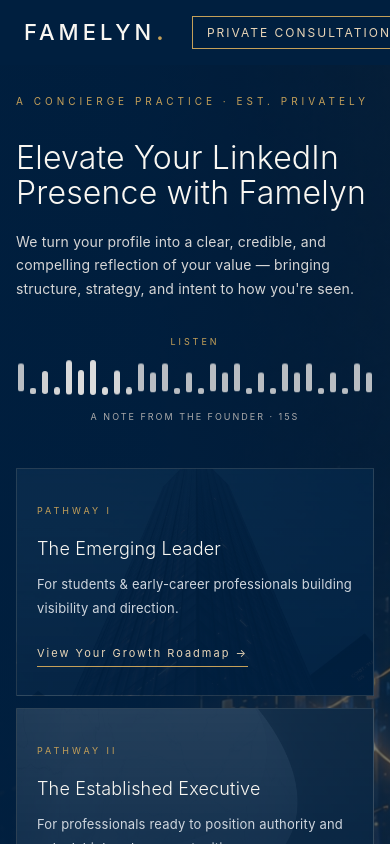
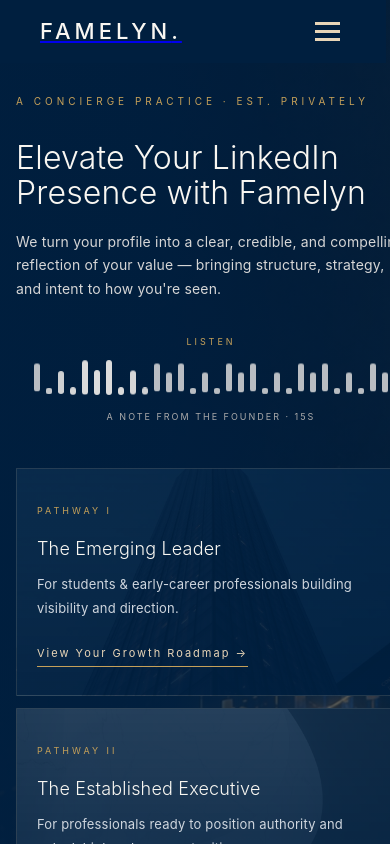
Before and after one commit to madhu-famelyn/Famelyn-updaed, a React (Vite) app in the folder famelyn/: page / in a window 390 px wide. Shown: the top 844 px of the page. Built offline with nearby package versions, Linux system fonts and the light colour scheme.

Commit message:
updated code

```diff
--- a/famelyn/src/Pages/BooksSection/BooksSection.css
+++ b/famelyn/src/Pages/BooksSection/BooksSection.css
@@ -8,7 +8,7 @@
 
 /* CONTAINER */
 .books-container {
-  max-width: 1100px;
+  width: 100%;
   margin: 0 auto;
   text-align: center;
 }
--- a/famelyn/src/Pages/FaqSection/FaqSection.css
+++ b/famelyn/src/Pages/FaqSection/FaqSection.css
@@ -8,7 +8,7 @@
 
 /* CONTAINER */
 .faq-container {
-  max-width: 900px;
+  width: 100%;
   margin: 0 auto;
 }
 
--- a/famelyn/src/Pages/Framework/Framework.css
+++ b/famelyn/src/Pages/Framework/Framework.css
@@ -5,7 +5,7 @@
 }
 
 .framework-container {
-  max-width: 1200px;
+  width: 100%;
   margin: 0 auto;
   display: grid;
   grid-template-columns: 1fr 1.2fr;
--- a/famelyn/src/Pages/Header/Header.css
+++ b/famelyn/src/Pages/Header/Header.css
@@ -1,9 +1,13 @@
-/* IMPORT POPPINS */
-@import url('https://fonts.googleapis.com/css2?family=Poppins:wght@300;400;500;600&display=swap');
+/* GLOBAL FIX (VERY IMPORTANT) */
+html, body {
+  margin: 0;
+  padding: 0;
+  overflow-x: hidden; /* 🔥 prevents horizontal scroll */
+}
 
 /* HEADER */
 .famelyn-header {
-  width: 100%;
+  width: 99%;
   padding: 20px 40px;
   background: #001F3F;
   position: fixed;
@@ -11,6 +15,7 @@
   left: 0;
   z-index: 100;
   font-family: "Poppins", sans-serif;
+  box-sizing: border-box;
 }
 
 /* CONTAINER */
@@ -18,14 +23,8 @@
   display: flex;
   justify-content: space-between;
   align-items: center;
-
-  max-width: 1200px;
+  width: 100%;
   margin: 0 auto;
-}
-
-/* LOGO LINK */
-.logo-link {
-  text-decoration: none;
 }
 
 /* LOGO */
@@ -36,13 +35,6 @@
   display: flex;
   align-items: center;
   font-weight: 500;
-}
-
-/* GOLD DOT */
-.logo-dot {
-  color: #C5A059;
-  margin-left: 1px;
-  font-weight: 700;
 }
 
 /* NAVIGATION */
@@ -58,10 +50,8 @@
   font-size: 14px;
   letter-spacing: 1px;
   transition: 0.3s;
-  position: relative;
 }
 
-/* HOVER EFFECT */
 .nav-item:hover {
   color: #C5A059;
 }
@@ -71,40 +61,68 @@
   border: 1px solid #C5A059;
   padding: 10px 20px;
   background: transparent;
-  margin-right: 8px;
   color: #E8D5B7;
   font-size: 13px;
   letter-spacing: 2px;
   text-transform: uppercase;
   cursor: pointer;
-  transition: 0.3s;
   white-space: nowrap;
 }
 
-.consultation-btn:hover {
-  background: #C5A059;
-  color: #001F3F;
+/* HAMBURGER */
+.hamburger {
+  display: none;
+  flex-direction: column;
+  background: none;
+  border: none;
+  cursor: pointer;
+  gap: 5px;
+}
+
+.hamburger span {
+  width: 25px;
+  height: 3px;
+  background: #E8D5B7;
+}
+
+/* ✅ FIXED MOBILE SIDEBAR */
+.mobile-sidebar {
+  position: fixed; /* 🔥 changed from absolute */
+  top: 0;
+  left: -100%; /* hidden by default */
+  width: 80%;
+  max-width: 300px;
+  height: 100vh;
+  background: linear-gradient(180deg, #001F3F 0%, #003d5c 100%);
+  border-right: 2px solid #C5A059;
+  padding-top: 80px;
+  transition: 0.3s ease;
+  z-index: 999;
+  display: flex;
+  flex-direction: column;
+}
+
+/* WHEN OPEN */
+.mobile-sidebar.open {
+  left: 0;
+}
+
+/* SIDEBAR ITEMS */
+.sidebar-item {
+  padding: 15px 20px;
+  color: #E8D5B7;
+  text-decoration: none;
+  border-bottom: 1px solid rgba(197, 160, 89, 0.2);
 }
 
 /* RESPONSIVE */
-@media (max-width: 1024px) {
-  .famelyn-header {
-    padding: 16px 24px;
+@media (max-width: 768px) {
+  .nav-links,
+  .consultation-btn {
+    display: none;
   }
 
-  .nav-links {
-    gap: 25px;
+  .hamburger {
+    display: flex;
   }
 }
-
-@media (max-width: 768px) {
-
-  .nav-links {
-    display: none; /* hide menu on mobile for now */
-  }
-
-  .consultation-btn {
-    padding: 8px 14px;
-    font-size: 12px;
-  }
-}
--- a/famelyn/src/Pages/Header/header.jsx
+++ b/famelyn/src/Pages/Header/header.jsx
@@ -1,8 +1,29 @@
-import React from "react";
+import React, { useState } from "react";
 import { Link } from "react-router-dom";
 import "./Header.css";
 
 const Header = () => {
+  const [menuOpen, setMenuOpen] = useState(false);
+
+  const toggleMenu = () => {
+    setMenuOpen(!menuOpen);
+  };
+
+  const handleConsultationClick = (e) => {
+    e.preventDefault();
+    // Close menu if open
+    setMenuOpen(false);
+    // Scroll to inner circle section
+    const innerCircleElement = document.getElementById("inner-circle");
+    if (innerCircleElement) {
+      innerCircleElement.scrollIntoView({ behavior: "smooth" });
+    }
+  };
+
+  const handleMenuItemClick = () => {
+    setMenuOpen(false);
+  };
+
   return (
     <header className="famelyn-header">
       <div className="header-container">
@@ -14,20 +35,47 @@
           </div>
         </Link>
 
-        {/* NAV LINKS */}
+        {/* NAV LINKS - Desktop */}
         <nav className="nav-links">
           <Link to="/books" className="nav-item">Books</Link>
           <Link to="/blogs" className="nav-item">Blogs</Link>
         </nav>
 
-        {/* CTA BUTTON */}
-        <Link to="/consultation">
-          <button className="consultation-btn">
-            Private Consultation
-          </button>
+        {/* CTA BUTTON - Desktop */}
+        <button
+          className="consultation-btn"
+          onClick={handleConsultationClick}
+        >
+          Private Consultation
+        </button>
+
+        {/* HAMBURGER MENU */}
+        <button
+          className={`hamburger ${menuOpen ? "active" : ""}`}
+          onClick={toggleMenu}
+          aria-label="Toggle menu"
+        >
+          <span></span>
+          <span></span>
+          <span></span>
+        </button>
+      </div>
+
+      {/* MOBILE SIDEBAR */}
+      <nav className={`mobile-sidebar ${menuOpen ? "open" : ""}`}>
+        <Link to="/books" className="sidebar-item" onClick={handleMenuItemClick}>
+          Books
         </Link>
-
-      </div>
+        <Link to="/blogs" className="sidebar-item" onClick={handleMenuItemClick}>
+          Blogs
+        </Link>
+        <button
+          className="sidebar-consultation-btn"
+          onClick={handleConsultationClick}
+        >
+          Private Consultation
+        </button>
+      </nav>
     </header>
   );
 };
--- a/famelyn/src/Pages/Hero/Hero.css
+++ b/famelyn/src/Pages/Hero/Hero.css
@@ -4,6 +4,8 @@
   background-size: cover;
   background-position: center;
   color: #F9F7F2;
+  width: 100%;
+  overflow-x: hidden;
 }
 
 /* MAIN LAYOUT */
@@ -21,7 +23,7 @@
   grid-template-columns: 1.2fr 0.8fr;
   align-items: center;
 
-  max-width: 1445px;
+  width: 100%;
   margin: 0 auto;
 
   padding: 120px 40px 120px;
@@ -195,6 +197,8 @@
 @media (max-width: 768px) {
   .hero-title {
     font-size: 42px;
+    word-wrap: break-word;
+    overflow-wrap: break-word;
   }
 
   .gateway-wrapper {
@@ -207,10 +211,12 @@
 
   .hero-container {
     padding: 100px 20px 60px;
+    overflow-x: hidden;
   }
 
   .hero-content {
     max-width: 100%;
+    width: 100%;
   }
 
   .tagline {
@@ -221,6 +227,8 @@
   .hero-subtext {
     font-size: 16px;
     margin-bottom: 40px;
+    word-wrap: break-word;
+    overflow-wrap: break-word;
   }
 
   .audio-section {
@@ -243,10 +251,13 @@
 
   .gateway p {
     font-size: 14px;
+    word-wrap: break-word;
+    overflow-wrap: break-word;
   }
 
   .gateway-content {
     max-width: 100%;
+    width: 100%;
   }
 
   .pathway {
@@ -258,12 +269,15 @@
   .hero-container {
     padding: 80px 16px 50px;
     gap: 40px;
+    overflow-x: hidden;
   }
 
   .hero-title {
     font-size: 32px;
     line-height: 1.1;
     margin-bottom: 20px;
+    word-wrap: break-word;
+    overflow-wrap: break-word;
   }
 
   .tagline {
@@ -274,6 +288,8 @@
   .hero-subtext {
     font-size: 14px;
     margin-bottom: 30px;
+    word-wrap: break-word;
+    overflow-wrap: break-word;
   }
 
   .waveform {
@@ -313,6 +329,8 @@
   .gateway p {
     font-size: 13px;
     margin-bottom: 20px;
+    word-wrap: break-word;
+    overflow-wrap: break-word;
   }
 
   .gateway-cta {
@@ -324,3 +342,78 @@
     margin-bottom: 12px;
   }
 }
+
+/* Extra small devices (320px - 375px) */
+@media (max-width: 375px) {
+  .hero-container {
+    padding: 60px 12px 40px;
+    gap: 30px;
+  }
+
+  .hero-title {
+    font-size: 28px;
+    line-height: 1.15;
+    margin-bottom: 18px;
+  }
+
+  .tagline {
+    font-size: 9px;
+    margin-bottom: 12px;
+    letter-spacing: 2px;
+  }
+
+  .hero-subtext {
+    font-size: 13px;
+    margin-bottom: 25px;
+    line-height: 1.4;
+  }
+
+  .hero-content {
+    width: 100%;
+  }
+
+  .gateway h2 {
+    font-size: 16px;
+    margin-bottom: 8px;
+  }
+
+  .gateway p {
+    font-size: 12px;
+    margin-bottom: 15px;
+    line-height: 1.3;
+  }
+
+  .gateway {
+    padding: 25px 16px;
+  }
+
+  .waveform {
+    gap: 1px;
+  }
+
+  .bar {
+    width: 2px;
+    height: 10px;
+  }
+
+  .bar:nth-child(odd) {
+    height: 18px;
+  }
+
+  .audio-section {
+    gap: 8px;
+  }
+
+  .listen {
+    font-size: 8px;
+  }
+
+  .audio-note {
+    font-size: 8px;
+  }
+
+  .pathway {
+    font-size: 8px;
+    margin-bottom: 10px;
+  }
+}
--- a/famelyn/src/Pages/ProblemSection/ProblemSection.css
+++ b/famelyn/src/Pages/ProblemSection/ProblemSection.css
@@ -7,7 +7,7 @@
 /* CONTAINER */
 
 .problem-container {
-  max-width: 1200px;
+  width: 100%;
   margin: 0 auto;
 }
 
--- a/famelyn/src/Pages/USPSection/USPSection.css
+++ b/famelyn/src/Pages/USPSection/USPSection.css
@@ -8,7 +8,7 @@
 
 /* CONTAINER */
 .usp-container {
-  max-width: 1100px;
+  width: 100%;
   margin: 0 auto;
 }
 
--- a/famelyn/src/Pages/components/HighPerformingPosts.css
+++ b/famelyn/src/Pages/components/HighPerformingPosts.css
@@ -5,7 +5,7 @@
 }
 
 .high-performing-section .container {
-  max-width: 1200px;
+  width: 100%;
   margin: 0 auto;
   display: flex;
   flex-direction: column;
--- a/famelyn/src/Pages/components/InnerCircle.css
+++ b/famelyn/src/Pages/components/InnerCircle.css
@@ -17,7 +17,6 @@
 }
 
 .section-content {
-  max-width: 1400px;
   width: 100%;
   display: grid;
   gap: 3rem;
@@ -138,7 +137,6 @@
   display: flex;
   gap: 80px;
   width: 100%;
-  max-width: 1200px;
   align-items: center;
   justify-content: space-between;
 }
--- a/famelyn/src/Pages/components/SignalSection.css
+++ b/famelyn/src/Pages/components/SignalSection.css
@@ -65,7 +65,7 @@
 }
 
 .container {
-  max-width: 1200px;
+  width: 100%;
   margin: auto;
 }
 
```
Also changed, not shown: famelyn/src/Pages/components/InnerCircle.jsx (+4 -4 lines).
